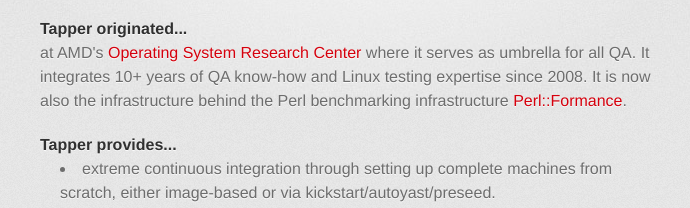
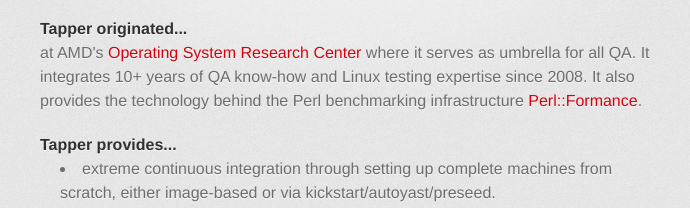
Before and after one commit to tapper/Tapper, a plain HTML site: page index.html in a window 1280 px wide. Shown: the part 477-685 px from the top of the page, 290-980 px from the left. Drawn offline with Linux system fonts and the light colour scheme; a web font is replaced by a local one.

```diff
--- a/index.html
+++ b/index.html
@@ -46,8 +46,8 @@
 
 <p>at AMD's <a href="http://amd64.org">Operating System Research Center</a> where it
 serves as umbrella for all QA. It integrates 10+ years of QA know-how
-and Linux testing expertise since 2008. It is now also the
-infrastructure behind the Perl benchmarking infrastructure
+and Linux testing expertise since 2008. It also provides the
+technology behind the Perl benchmarking infrastructure
 <a href="http://perlformance.net">Perl::Formance</a>.</p>
 
 <h4>Tapper provides...</h4>
```
Also changed, not shown: params.json (+1 -1 lines).
